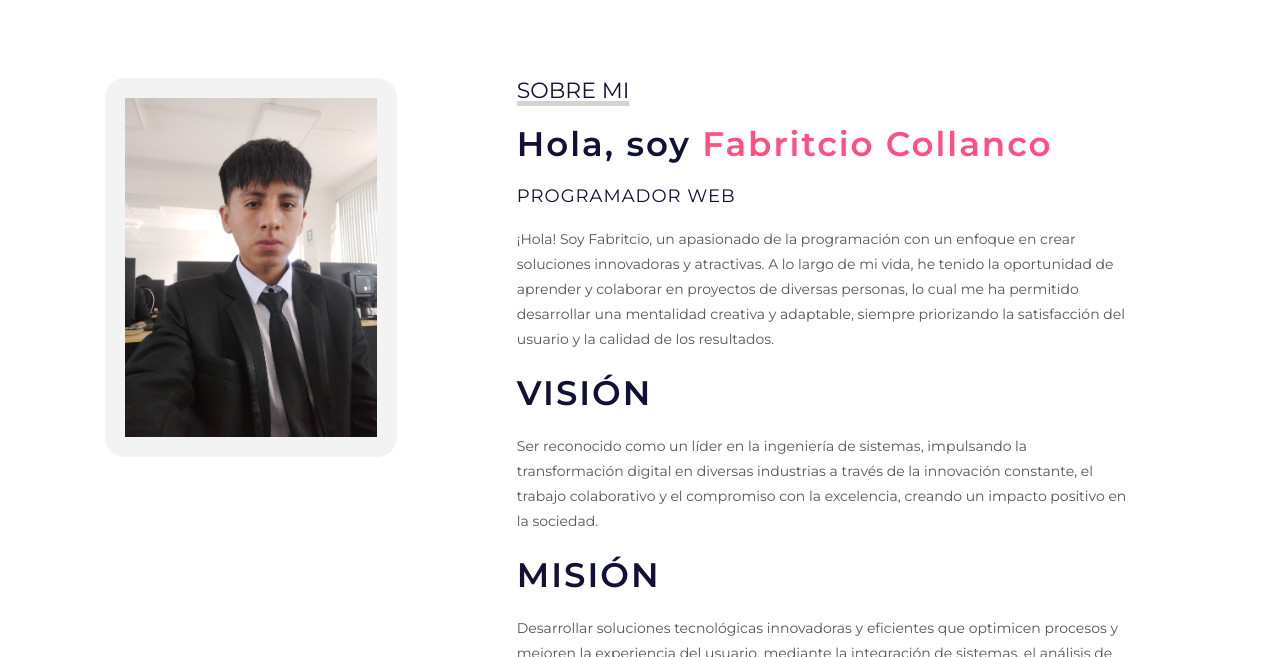
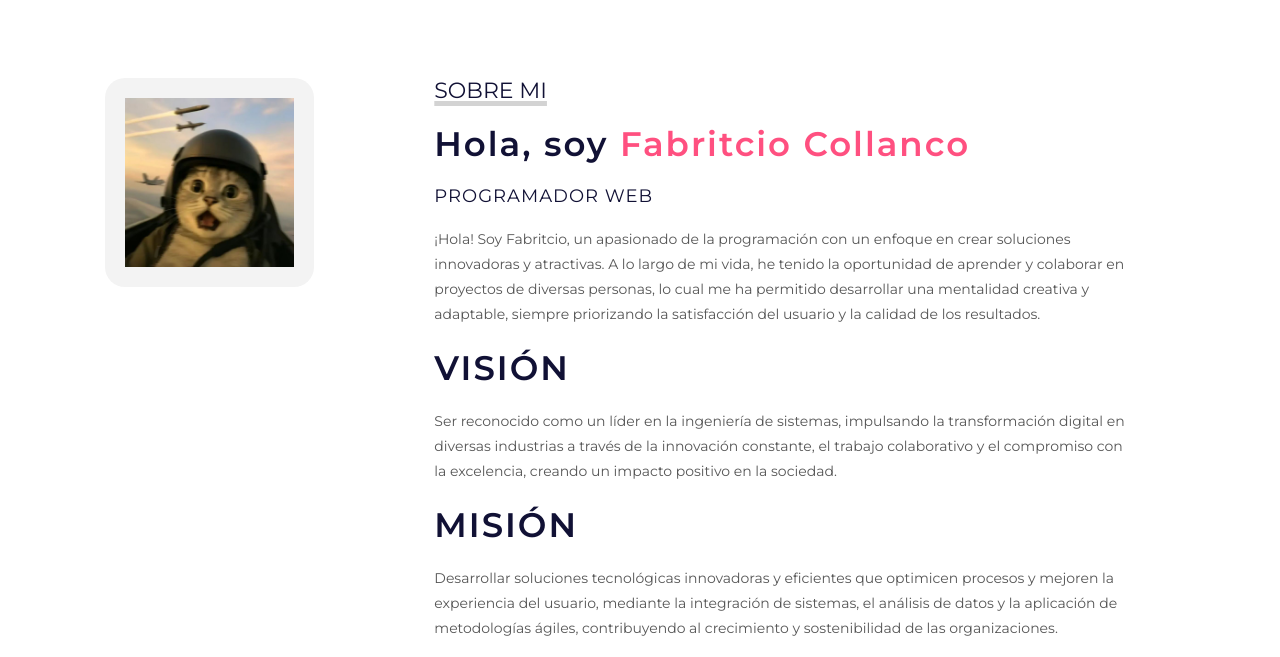
Before and after one commit to Fxbritcio/Portafolio, a plain HTML site: page index.html in a window 1280 px wide. Shown: the part 822-1479 px from the top of the page. Drawn offline with Linux system fonts and the light colour scheme.

Commit message:
Actualicé el HTML del portafolio

```diff
--- a/index.html
+++ b/index.html
@@ -48,7 +48,7 @@
      <!-- SECCION SOBRE MI -->
       <section id="sobremi">
         <div class="contenedor-foto">
-            <img src="imagenes/FotoYO.jpg" alt="">
+            <img src="imagenes/YO.jpg" alt="">
         </div>
         <div class="sobremi">
             <p class="titulo-seccion">Sobre Mi</p>
```
Also changed, not shown: imagenes/YO.jpg (added).
